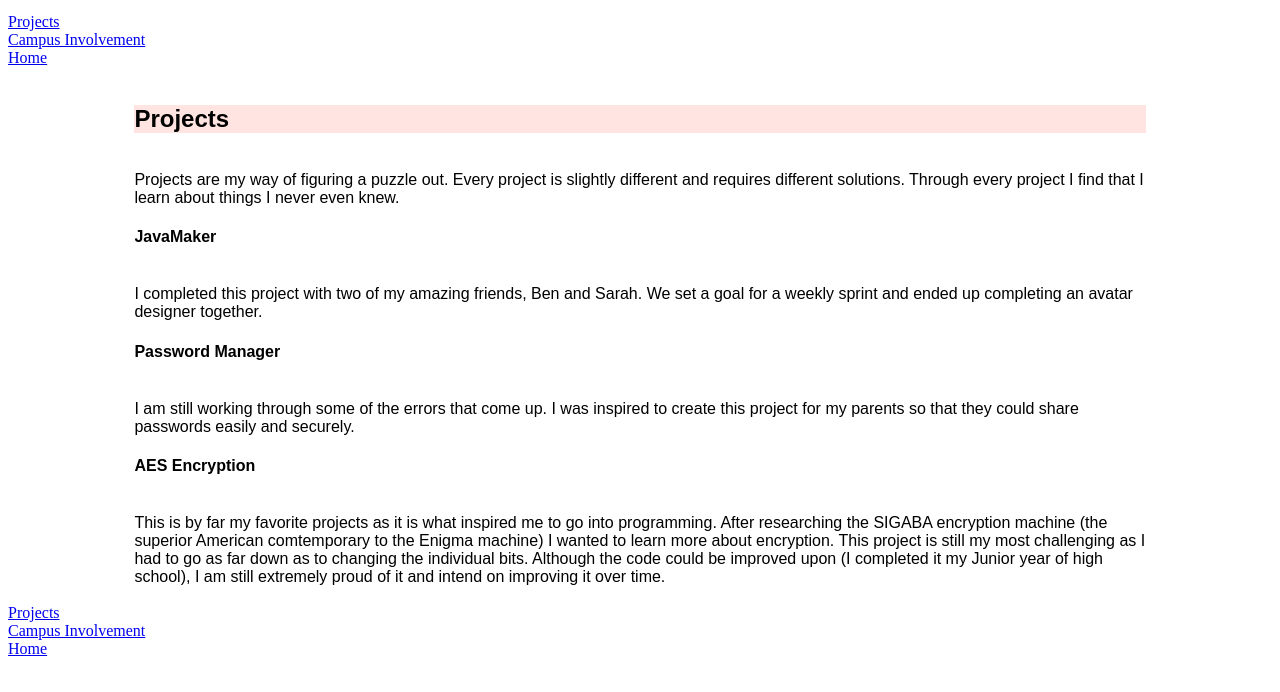
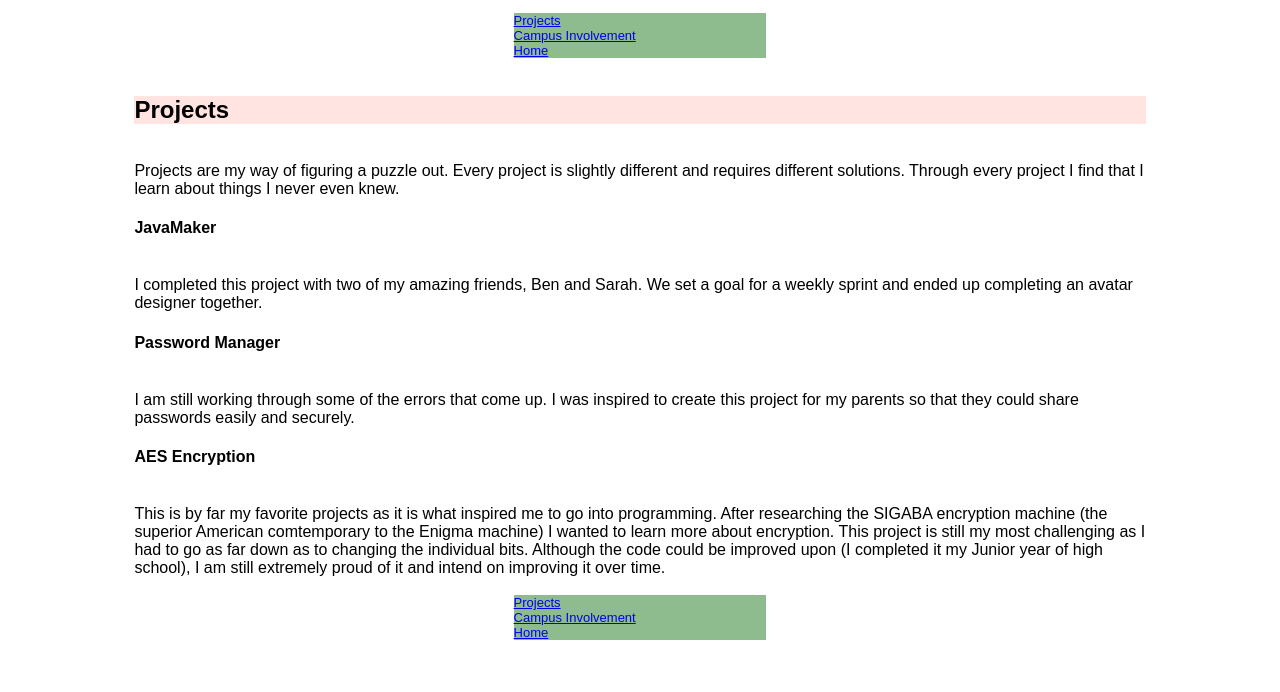
Before and after one commit to janneyj/AboutMe, a plain HTML site: page project.html in a window 1280 px wide. Shown: the part 80-772 px from the top of the page. Drawn offline with Linux system fonts and the light colour scheme.

Commit message:
Update project.html

```diff
--- a/project.html
+++ b/project.html
@@ -32,8 +32,13 @@
 	background-color: MistyRose;
 	font-size: 15;
 }
-.h4 {
-
+.menuButton {
+	background-color: DarkSeaGreen;
+	font-size: 13px;
+	height: 15%;
+	width: 20%;
+	margin: auto;
+	font-family: Copperplate, Papyrus, fantasy;
 }
 .indent {
 	width: 80%;
```
